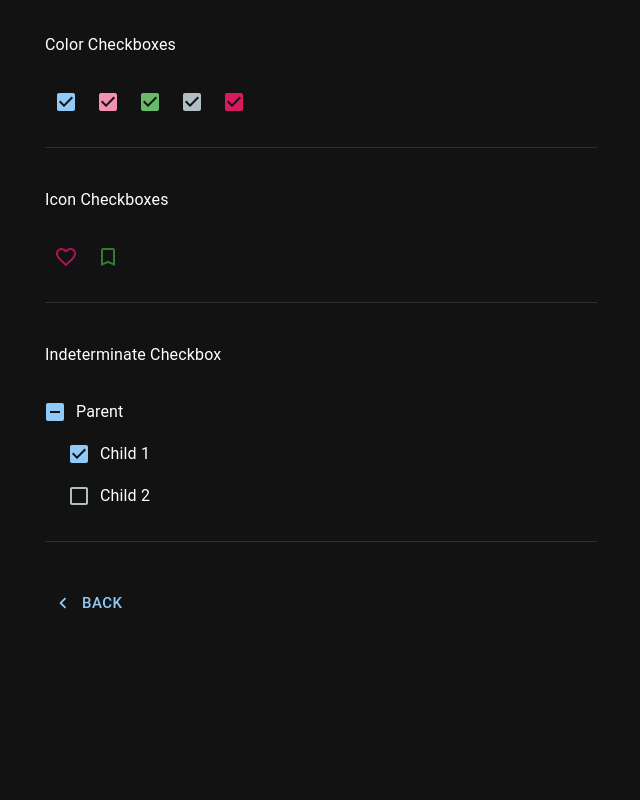
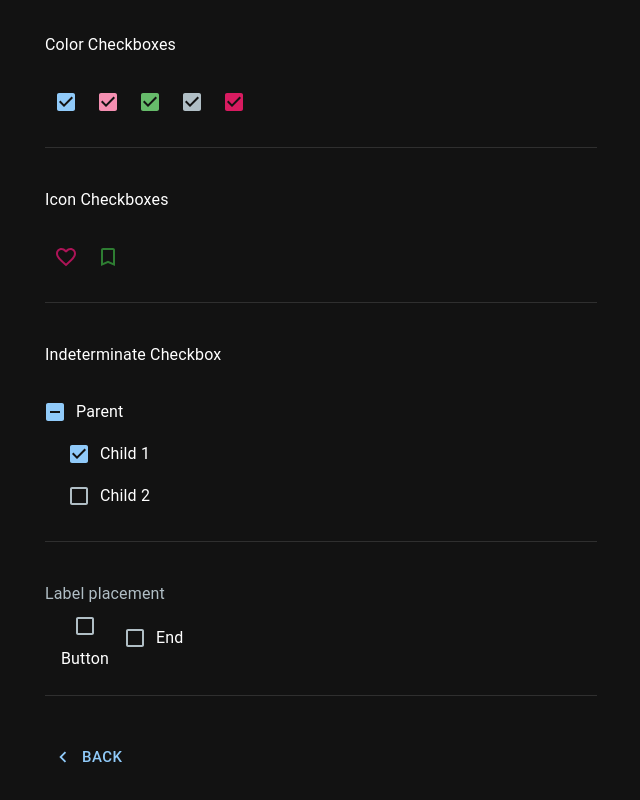
Before and after one commit to watcharakornton/mui_tutorials, a React (Vite) app: page /checkbox in a window 1280 px wide. Shown: the part 656-1456 px from the top of the page, without its empty margins (319-959 px from the left). Before the commit the page ends 1320 px from the top, so only its background shows below. Built offline with nearby package versions, Linux system fonts and the light colour scheme.

Commit message:
Add FormControlLabelPosition into Checkbox Component

```diff
--- a/src/inputs/CheckboxComponent.jsx
+++ b/src/inputs/CheckboxComponent.jsx
@@ -4,7 +4,9 @@ import {
     Checkbox,
     Typography,
     FormGroup,
-    FormControlLabel
+    FormControlLabel,
+    FormControl,
+    FormLabel,
 } from '@mui/material';
 import {
     FavoriteBorder,
@@ -15,6 +17,28 @@ import {
 import { pink, green } from '@mui/material/colors';
 
 const label = { inputProps: { 'aria-label': 'Checkbox demo' } };
+
+export const FormControlLabelPosition = () => {
+    return (
+        <FormControl component="fieldset">
+            <FormLabel component="legend">Label placement</FormLabel>
+            <FormGroup aria-label="position" row>
+                <FormControlLabel
+                    value="bottom"
+                    control={<Checkbox />}
+                    label="Button"
+                    labelPlacement="bottom"
+                />
+                <FormControlLabel
+                    value="end"
+                    control={<Checkbox />}
+                    label="End"
+                    labelPlacement="end"
+                />
+            </FormGroup>
+        </FormControl>
+    );
+}
 
 export const IndeterminateCheckbox = () => {
     const [checked, setChecked] = React.useState([true, false]);
--- a/src/pages/CheckboxPage.jsx
+++ b/src/pages/CheckboxPage.jsx
@@ -9,6 +9,7 @@ import {
     ColorCheckboxes,
     IconCheckboxes,
     IndeterminateCheckbox,
+    FormControlLabelPosition,
 } from "../inputs/CheckboxComponent";
 
 const CheckboxPage = () => {
@@ -19,6 +20,7 @@ const CheckboxPage = () => {
         <ColorCheckboxes />,
         <IconCheckboxes />,
         <IndeterminateCheckbox />,
+        <FormControlLabelPosition />,
     ];
 
     return (
```
